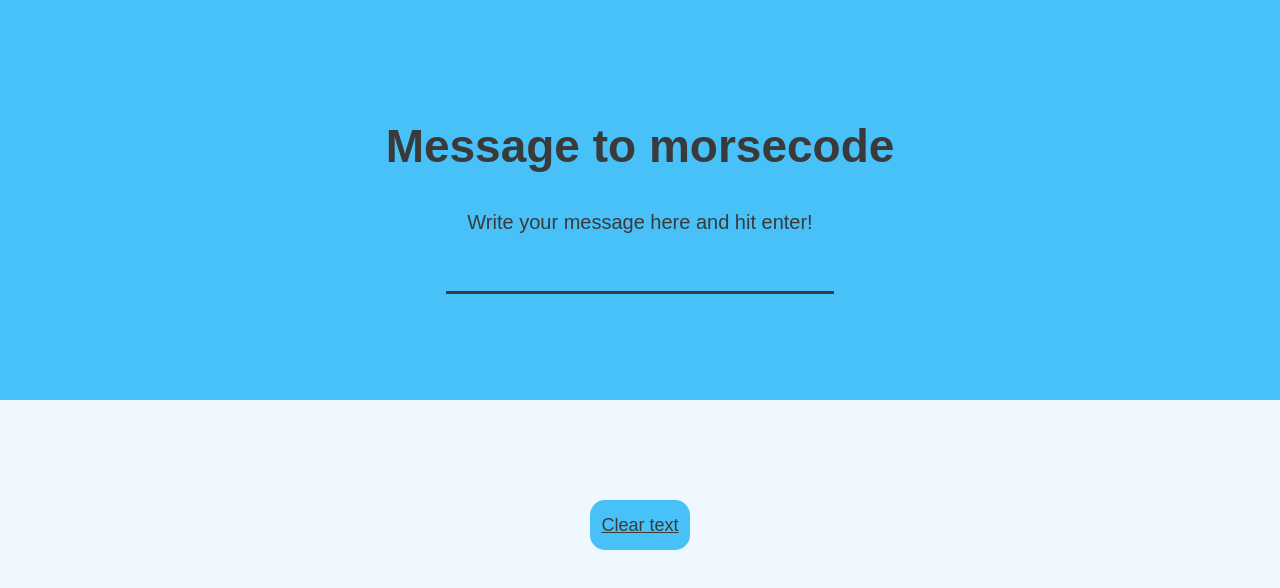
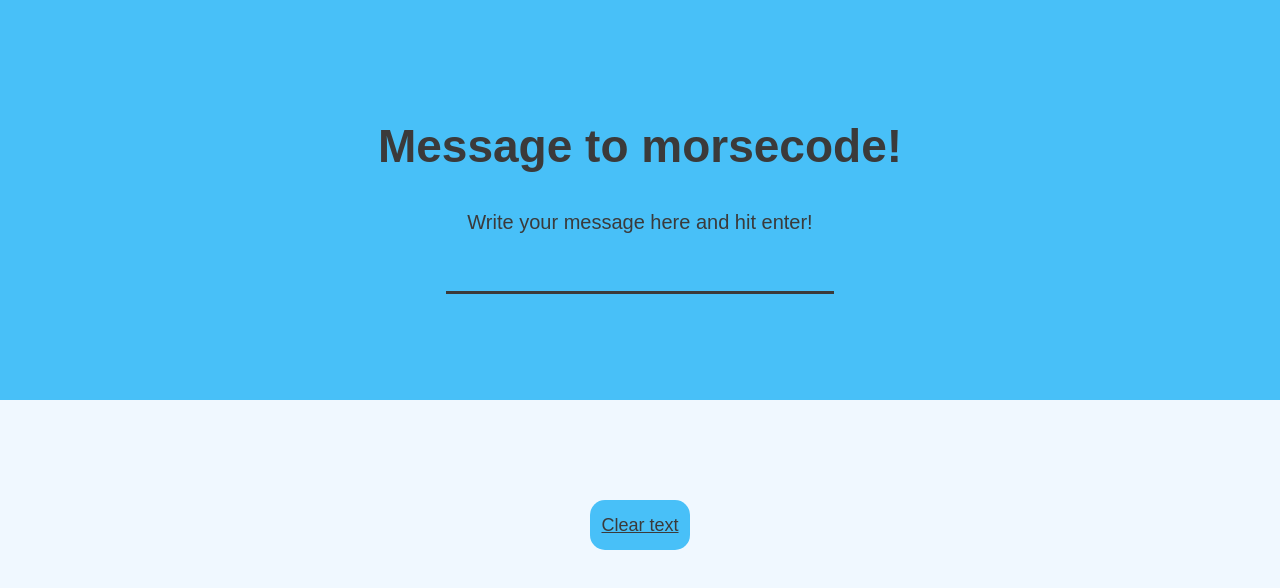
Before and after one commit to Allum91/Morse-Code, a website with bundled scripts: page index.html in a window 1280 px wide. Built offline with nearby package versions, Linux system fonts and the light colour scheme.

Commit message:
first commit

```diff
--- a/index.html
+++ b/index.html
@@ -10,7 +10,7 @@
 <body>
 <section class='translator'>
   <div class='english'>
-  <h1>Message to morsecode</h1>
+  <h1>Message to morsecode!</h1>
     <label>Write your message here and hit enter!</label>
     <div class='container'>
     <input type='text' id='inputMessage' onfocus="this.value=''"/>
```
